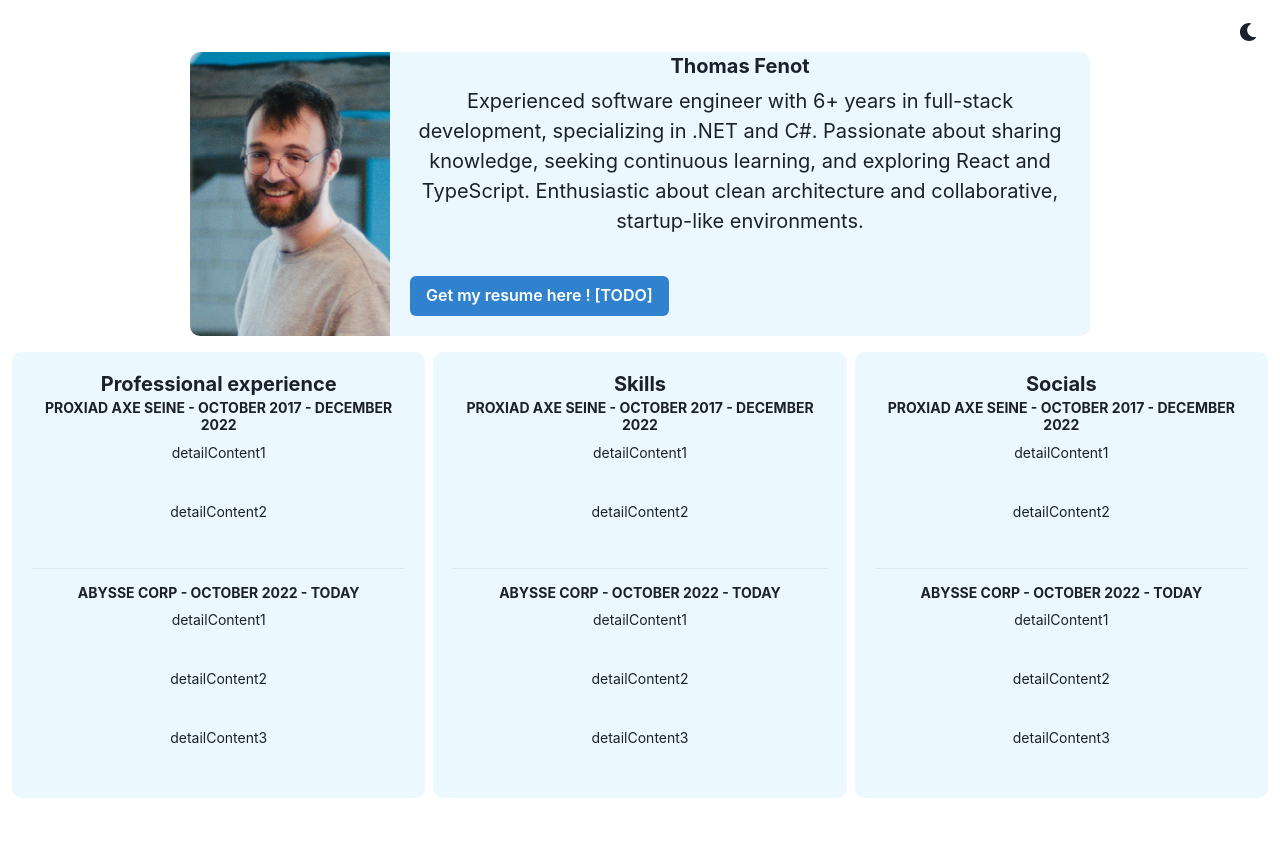
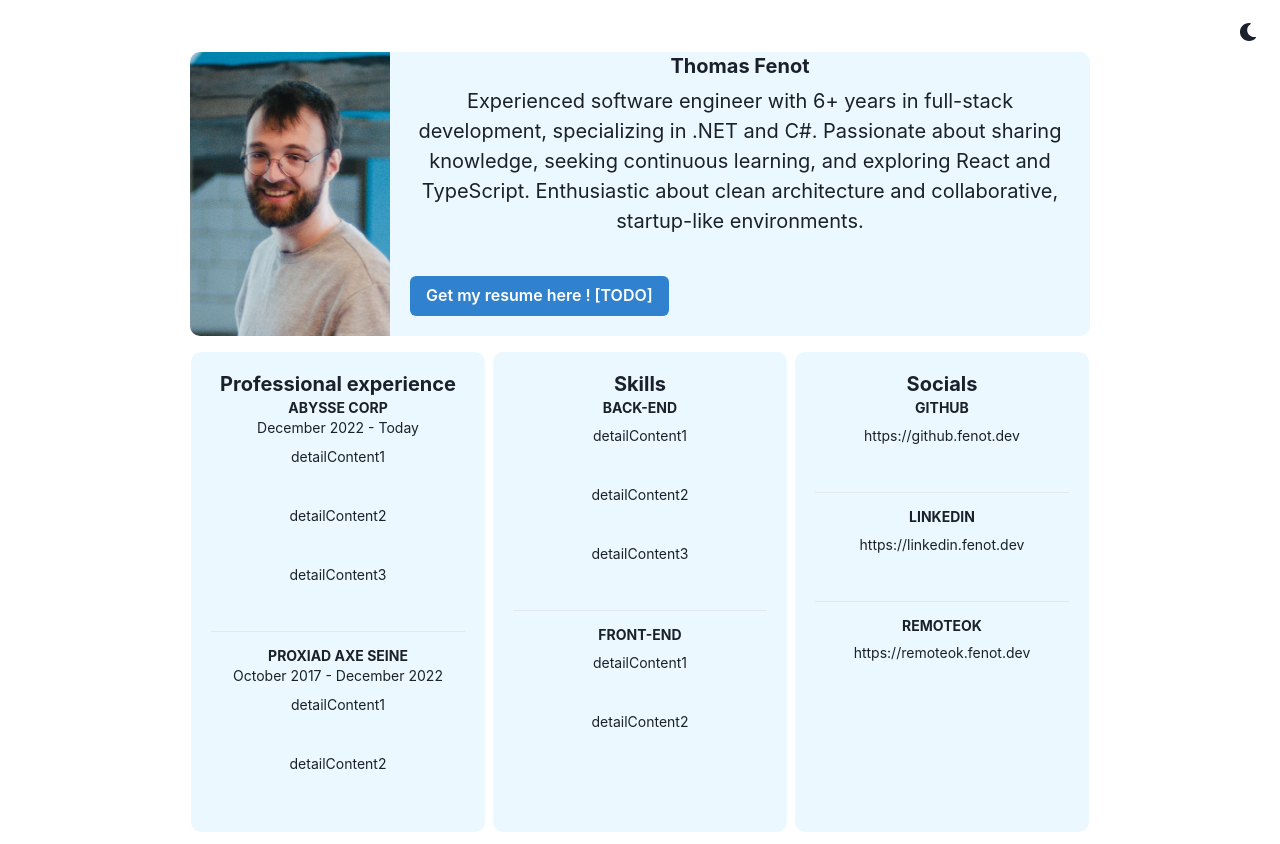
Before and after one commit to ThomasFenot/portfolio-ts, a React (Create React App) app: page / in a window 1280 px wide. Before the commit the page ends 810 px from the top, so only its background shows below. Built offline with nearby package versions, Linux system fonts and the light colour scheme.

Commit message:
Changes on cards content
Changed ProfessionalExperience into CardContent
CardContent.date is now nullable
CardDetail.detailTitle is now nullable
Added some informations in mainpage.jsx

```diff
--- /dev/null
+++ b/src/classes/cardContent.tsx
@@ -0,0 +1,21 @@
+class CardContent {
+  compagnieName: string;
+  details: CardDetail[];
+  date?: string;
+  constructor(compagnieName: string, details: CardDetail[], date?: string) {
+      this.compagnieName = compagnieName;
+      this.date = date;
+      this.details = details;
+  }
+}
+
+class CardDetail {
+  detailText: string;
+  detailTitle?: string;
+  constructor( detailText: string, detailTitle?: string) {
+    this.detailTitle = detailTitle;
+    this.detailText = detailText;
+  }
+}
+
+export{CardContent, CardDetail}
--- a/src/classes/professionalExperience.tsx
+++ /dev/null
@@ -1,24 +0,0 @@
-class ProfessionalExperience {
-compagnieName: string;
-date: string;
-details: ProfessionalExperienceDetail[]
-
-    constructor(compagnieName: string, date: string, details: ProfessionalExperienceDetail[]) {
-        this.compagnieName = compagnieName;
-        this.date = date;
-        this.details = details;
-    }
-}
-
-class ProfessionalExperienceDetail {
-    detailTitle: string;
-    detailText: string;
-
-
-    constructor(detailTitle: string, detailText: string) {
-      this.detailTitle = detailTitle;
-      this.detailText = detailText;
-    }
-  }
-
-  export{ProfessionalExperience, ProfessionalExperienceDetail}
--- a/src/components/Cards/DisplayCard.tsx
+++ b/src/components/Cards/DisplayCard.tsx
@@ -10,11 +10,11 @@ import {
   Box
 } from "@chakra-ui/react"
 
-import {ProfessionalExperience} from "../../classes/professionalExperience"
+import {CardContent} from "../../classes/cardContent"
 
 type DisplayCardProps = {
   header: string,
-  content: ProfessionalExperience[]
+  content: CardContent[]
 }
 
 
@@ -32,8 +32,9 @@ export const DisplayCard = ({ header,content}: DisplayCardProps) =>
             {content.map((element, index) => (
               <Box>
                 <Heading size='xs' textTransform='uppercase'>
-                  {element.compagnieName + " - " + element.date}
+                  {element.compagnieName}
                 </Heading>
+                <Text fontSize='sm'>{element.date}</Text>
                 {element.details.map((element, index) => (
                   <>
                     <Text key={index} pt='2' fontSize='sm'>
--- a/src/themes/Cards/CardTheme.tsx
+++ b/src/themes/Cards/CardTheme.tsx
@@ -51,7 +51,7 @@ const sizes = {
   displayCard: definePartsStyle({
     container: {
       minWidth: "14.7em",
-      minHeight: "14.5em",
+      minHeight: "24em",
     }
   }),
   testing: definePartsStyle({
--- a/src/views/MainPage.tsx
+++ b/src/views/MainPage.tsx
@@ -5,33 +5,68 @@ HStack,
 
 import { PresentationCard} from "../components/Cards/PresentationCard"
 import { DisplayCard } from "../components/Cards/DisplayCard"
-import { ProfessionalExperience, ProfessionalExperienceDetail} from "../classes/professionalExperience"
+import { CardContent, CardDetail} from "../classes/cardContent"
 
-const listOfProfessionalExperience: ProfessionalExperience[] = [
-    new ProfessionalExperience("Proxiad Axe Seine", "October 2017 - December 2022",
+//Professional Exp : Maybe i can set this somewhere else ?
+const listOfProfessionalExperience: CardContent[] = [
+    new CardContent("Abysse Corp",
         [
-            new ProfessionalExperienceDetail("detailTitle1", "detailContent1"),
-            new ProfessionalExperienceDetail("detailTitle2", "detailContent2")
+            new CardDetail("detailContent1", "detailTitle1"),
+            new CardDetail("detailContent2", "detailTitle2"),
+            new CardDetail("detailContent3", "detailTitle3")
+        ], "December 2022 - Today"
+    ),
+    new CardContent("Proxiad Axe Seine",
+        [
+            new CardDetail("detailContent1", "detailTitle1"),
+            new CardDetail("detailContent2", "detailTitle2")
+        ], "October 2017 - December 2022"
+    )
+]
+
+//List of skills : Maybe i can set this somewhere else ?
+const listOfSkills: CardContent[] = [
+    new CardContent("Back-end",
+        [
+            new CardDetail("detailContent1", "detailTitle1"),
+            new CardDetail("detailContent2", "detailTitle2"),
+            new CardDetail("detailContent3", "detailTitle3")
+        ],
+    ),
+    new CardContent("Front-end",
+        [
+            new CardDetail("detailContent1", "detailTitle1"),
+            new CardDetail("detailContent2", "detailTitle2")
+        ]
+    )
+]
+
+//List of socials : Maybe i can set this somewhere else ?
+const listOfSocials: CardContent[] = [
+    new CardContent("GitHub",
+        [
+            new CardDetail("https://github.fenot.dev")
         ]
     ),
-    new ProfessionalExperience("Abysse Corp", "October 2022 - Today",
+    new CardContent("LinkedIn",
+        [
+            new CardDetail("https://linkedin.fenot.dev")
+        ]
+    ),
+    new CardContent("RemoteOk",
     [
-        new ProfessionalExperienceDetail("detailTitle1", "detailContent1"),
-        new ProfessionalExperienceDetail("detailTitle2", "detailContent2"),
-        new ProfessionalExperienceDetail("detailTitle3", "detailContent3"),
+        new CardDetail("https://remoteok.fenot.dev")
     ]
 )
 ]
-const listOfSkills: string[] = ['placeHolder1','placeHolder2','placeHolder3']
-const listOfSocials: string[] = ['placeHolder1','placeHolder2','placeHolder3']
 
 export const MainPage = () => (
     <VStack spacing={4}>
         <PresentationCard/>
         <HStack>
             <DisplayCard header="Professional experience" content={listOfProfessionalExperience}/>
-            <DisplayCard header="Skills" content={listOfProfessionalExperience}/>
-            <DisplayCard header="Socials" content={listOfProfessionalExperience}/>
+            <DisplayCard header="Skills" content={listOfSkills}/>
+            <DisplayCard header="Socials" content={listOfSocials}/>
         </HStack>
     </VStack>
 )
```
